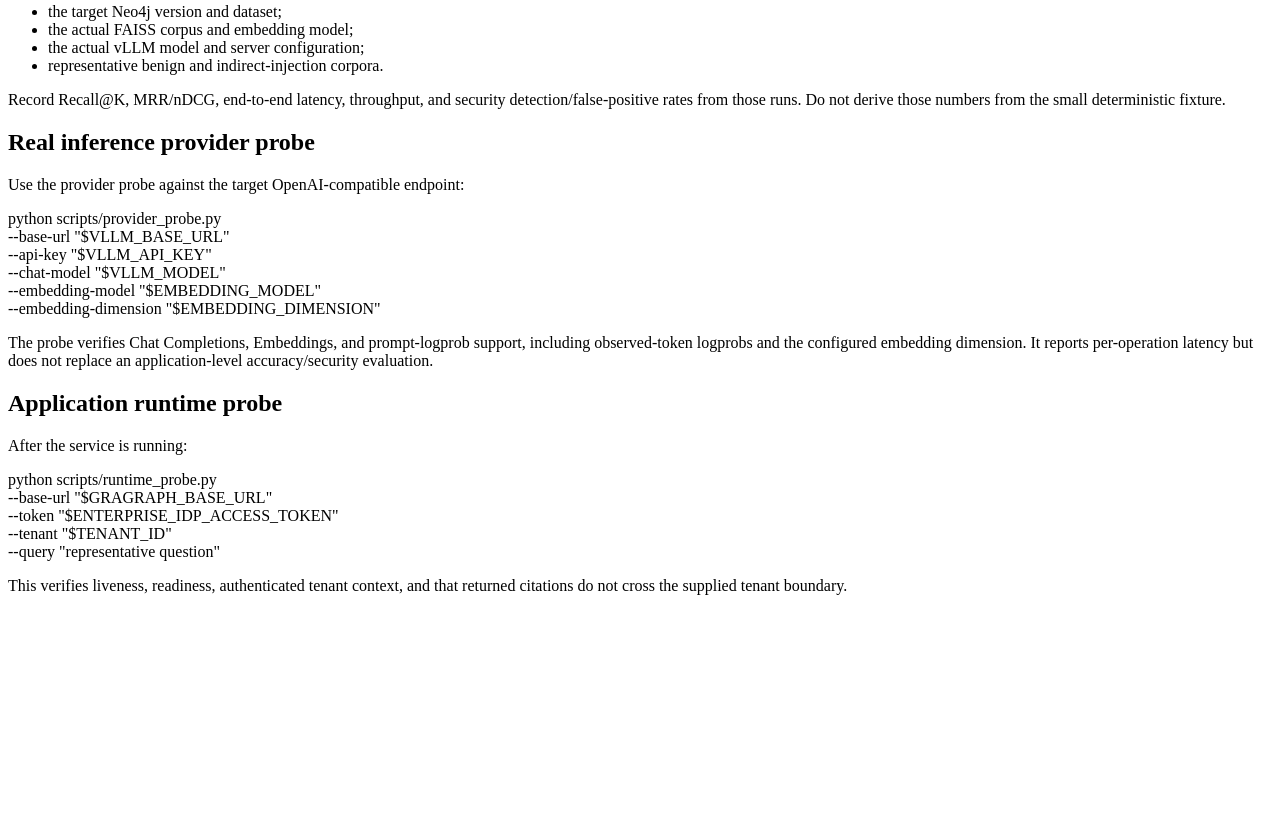
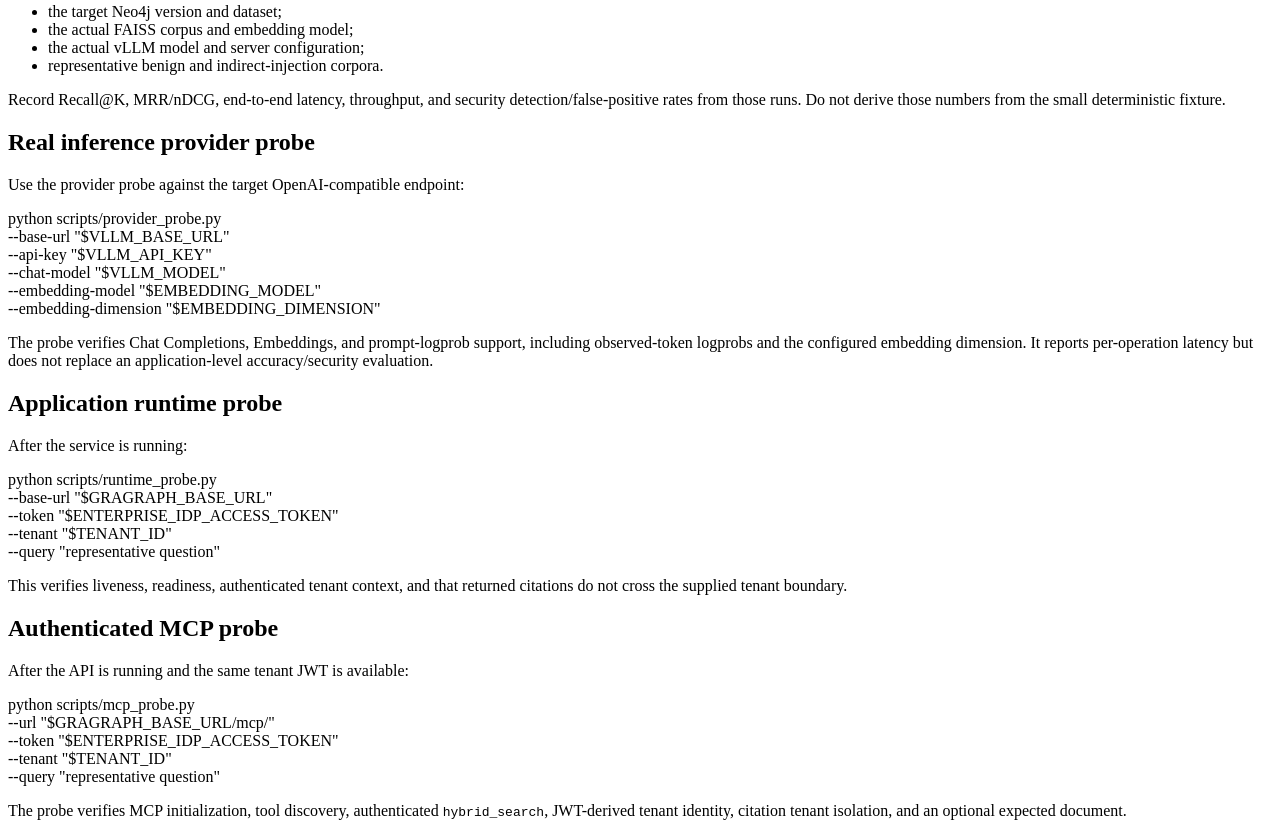
Before and after one commit to SpryzenHell/enterprise_graphrag, an Eleventy site: page docs/VALIDATION.md in a window 1280 px wide. Shown: the part 389-1225 px from the top of the page. Before the commit the page ends 1000 px from the top, so only its background shows below. Built offline with nearby package versions, Linux system fonts and the light colour scheme; Eleventy itself is replaced by a stand-in of ours; files that its build step writes are made by us from their sources.

Commit message:
Document authenticated MCP validation step

```diff
--- a/docs/VALIDATION.md
+++ b/docs/VALIDATION.md
@@ -49,3 +49,16 @@
       --query "representative question"
 
 This verifies liveness, readiness, authenticated tenant context, and that returned citations do not cross the supplied tenant boundary.
+
+
+## Authenticated MCP probe
+
+After the API is running and the same tenant JWT is available:
+
+    python scripts/mcp_probe.py \
+      --url "$GRAGRAPH_BASE_URL/mcp/" \
+      --token "$ENTERPRISE_IDP_ACCESS_TOKEN" \
+      --tenant "$TENANT_ID" \
+      --query "representative question"
+
+The probe verifies MCP initialization, tool discovery, authenticated `hybrid_search`, JWT-derived tenant identity, citation tenant isolation, and an optional expected document.
```
